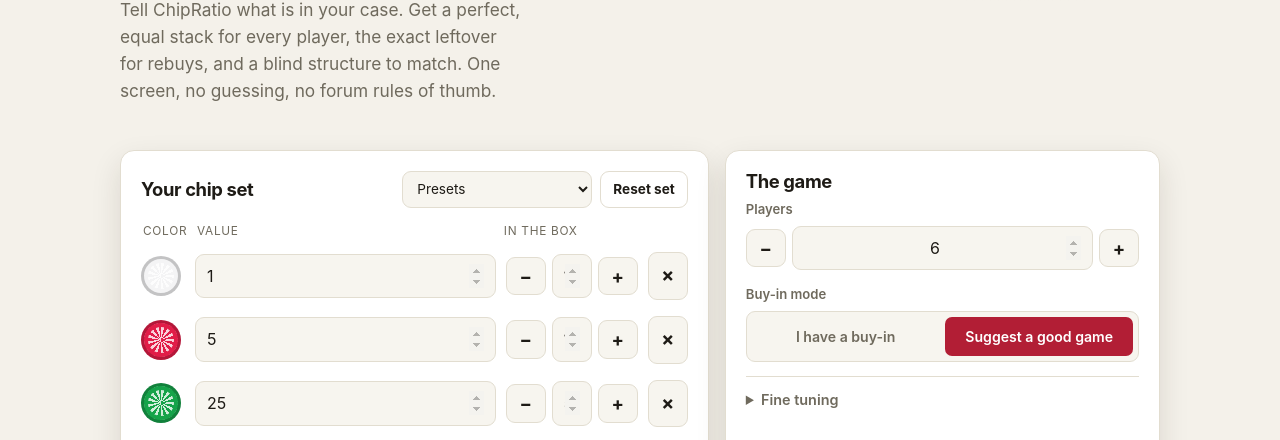
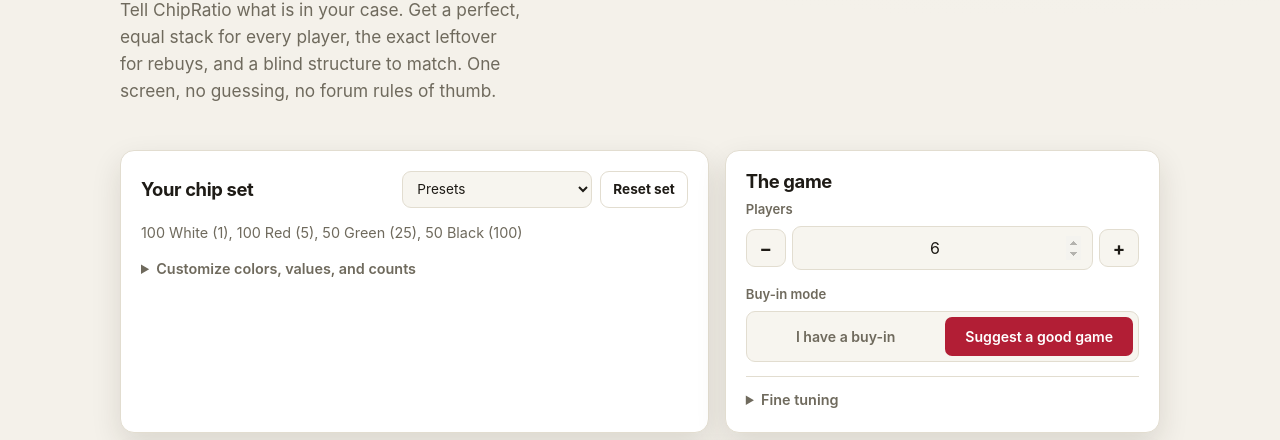
Before and after one commit to KarthikSubramanian07/ChipRatio, a website built with Vite: page index.html in a window 1280 px wide. Shown: the part 346-786 px from the top of the page. Built offline with nearby package versions, Linux system fonts and the light colour scheme.

Commit message:
feat(ui): collapse the chip editor behind a one-line summary
Showing all four denomination rows on load was too much before a
first-time host even sees a result. The preset choice and a plain-text
recap ("100 White (1), 100 Red (5)...") are visible immediately;
row-by-row editing sits behind "Customize colors, values, and counts",
matching how "Fine tuning" already worked. First use is now: pick a
preset (or accept the default), see players and buy-in, get the split.

```diff
--- a/src/styles/main.css
+++ b/src/styles/main.css
@@ -331,6 +331,21 @@
 }
 
 /* --- Editor rows ------------------------------------------------------------ */
+.set-summary {
+  color: var(--muted);
+  font-size: 0.9rem;
+  margin: 0 0 14px;
+}
+.editor-details summary {
+  cursor: pointer;
+  font-weight: 600;
+  font-size: 0.9rem;
+  color: var(--muted);
+  margin-bottom: 12px;
+}
+.editor-details[open] summary {
+  margin-bottom: 14px;
+}
 .col-labels,
 .denom-row {
   display: grid;
--- a/src/ui/app.ts
+++ b/src/ui/app.ts
@@ -24,6 +24,7 @@
 
 export function mountApp(root: HTMLElement, store: Store): void {
   const denomList = el('div', { class: 'denom-list' });
+  const setSummary = el('p', { class: 'set-summary' });
   const buyInField = el('div', { class: 'field buyin-field' });
   const results = el('div', { class: 'results', attrs: { 'aria-live': 'polite' } });
 
@@ -34,12 +35,14 @@
 
   const rebuildDenoms = (): void => {
     clear(denomList);
-    for (const d of store.get().set.denominations) {
+    const denoms = store.get().set.denominations;
+    for (const d of denoms) {
       denomList.append(denomRow(store, d, rebuildDenoms, recompute));
     }
+    setSummary.textContent = summarizeSet(denoms);
   };
 
-  const editor = buildEditor(store, denomList, rebuildDenoms, recompute);
+  const editor = buildEditor(store, denomList, setSummary, rebuildDenoms, recompute);
   const game = buildGamePanel(store, buyInField, recompute);
 
   root.append(el('div', { class: 'calc' }, editor, game, results));
@@ -54,6 +57,7 @@
 function buildEditor(
   store: Store,
   denomList: HTMLElement,
+  setSummary: HTMLElement,
   rebuildDenoms: () => void,
   recompute: () => void,
 ): HTMLElement {
@@ -112,6 +116,11 @@
       el('h2', {}, 'Your chip set'),
       el('div', { class: 'panel-head-actions' }, preset, resetBtn),
     ),
+    setSummary,
+    el(
+      'details',
+      { class: 'editor-details' },
+      el('summary', {}, 'Customize colors, values, and counts'),
       el(
         'div',
         { class: 'col-labels' },
@@ -122,6 +131,7 @@
       ),
       denomList,
       addBtn,
+    ),
   );
 }
 
@@ -664,6 +674,16 @@
 
 // --- Formatting helpers -------------------------------------------------------
 
+/** One-line recap shown above the collapsed editor, e.g. "100 white (1), 100 red (5)...". */
+function summarizeSet(denoms: Denom[]): string {
+  if (denoms.length === 0) return 'No chips yet.';
+  const label = (color: string): string => PALETTE.find((c) => c.key === color)?.label ?? color;
+  return [...denoms]
+    .sort((a, b) => a.value - b.value)
+    .map((d) => `${d.count} ${label(d.color)} (${d.value})`)
+    .join(', ');
+}
+
 function severity(code: WarningCode): string {
   return code === 'infeasible' || code === 'not-enough-chips' || code === 'input'
     ? 'error'
```
Also changed, not shown: src/ui/app.smoke.test.ts (+5 -0 lines). Lines whose indentation alone changed are shown as unchanged.
